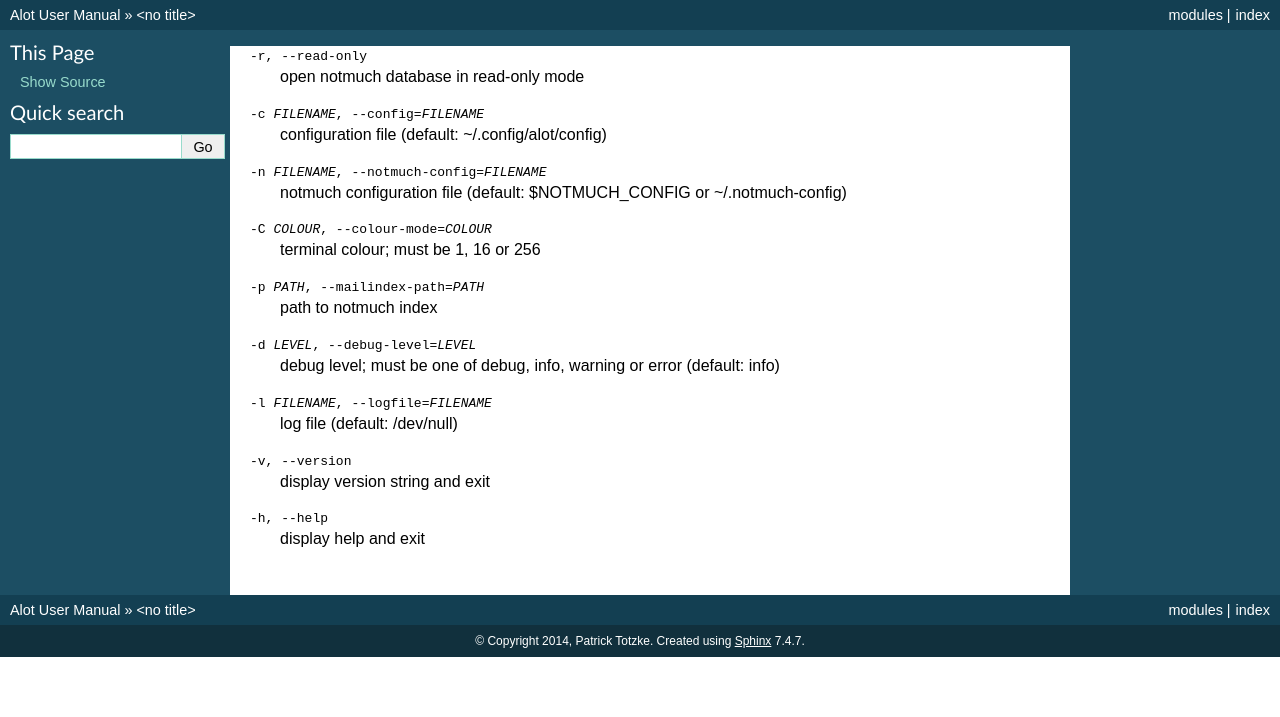
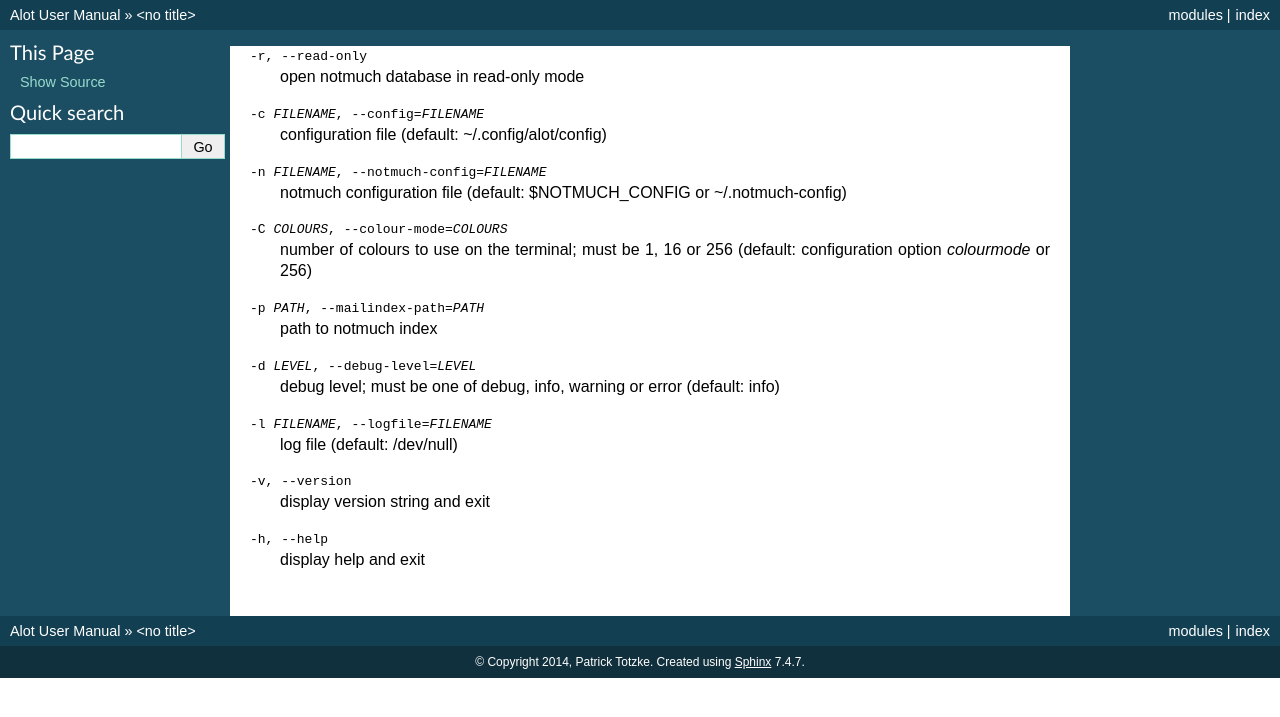
Before and after one commit to pazz/alot, a Sphinx documentation site: the page built from docs/source/usage/cli_options.rst, in a window 1280 px wide. Shown: the top 717 px of the page. Built offline with Sphinx 7.4.7, drawn with Linux system fonts in a browser that asks for light colours.

Commit message:
Reword description of options -C and colourmode

```diff
--- a/docs/source/usage/cli_options.rst
+++ b/docs/source/usage/cli_options.rst
@@ -4,8 +4,9 @@
 -n FILENAME, --notmuch-config=FILENAME
                  notmuch configuration file (default: $NOTMUCH_CONFIG
                  or ~/.notmuch-config)
--C COLOUR, --colour-mode=COLOUR
-                 terminal colour; must be 1, 16 or 256
+-C COLOURS, --colour-mode=COLOURS
+                 number of colours to use on the terminal; must be 1, 16 or 256
+                 (default: configuration option `colourmode` or 256)
 -p PATH, --mailindex-path=PATH
                  path to notmuch index
 -d LEVEL, --debug-level=LEVEL
```
Also changed, not shown: 2 other files.
